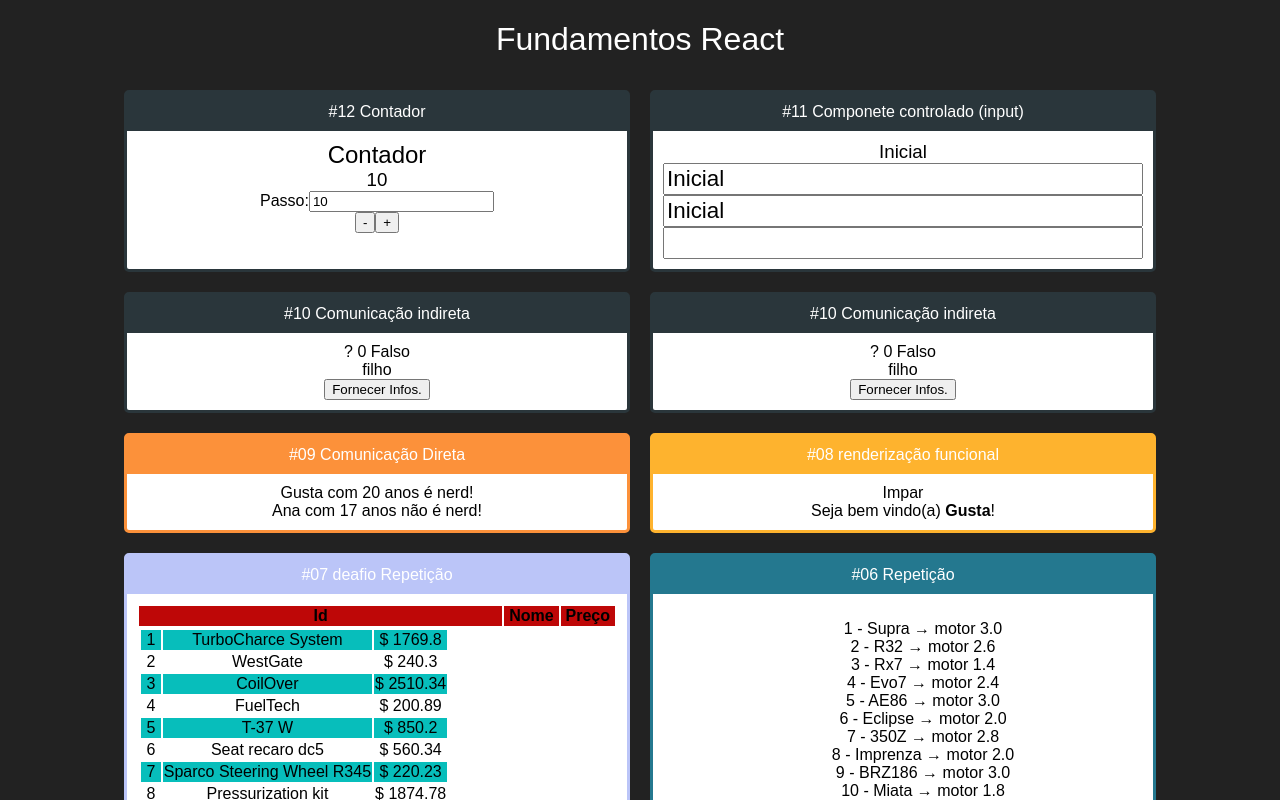
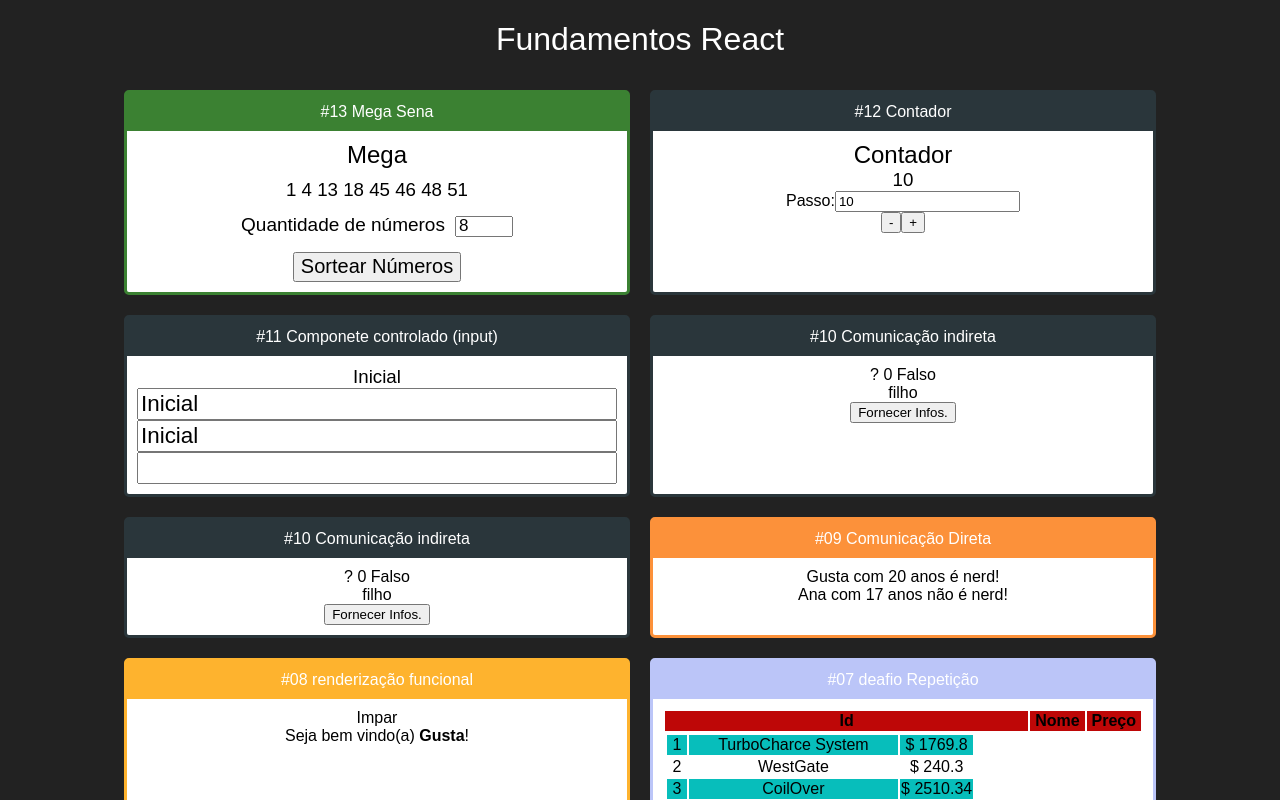
Before and after one commit to gustavo-silva-clear/Fundamentos_React, a React (Create React App) app: page / in a window 1280 px wide. Shown: the top 800 px of the page. Built offline with nearby package versions, Linux system fonts and the light colour scheme.

Commit message:
feat: Megasena Challenge

```diff
--- a/src/App.jsx
+++ b/src/App.jsx
@@ -2,6 +2,7 @@ import React from "react";
 import './App.css'
 
 
+import Mega from "./components/megaSena/Mega";
 import Contador from "./components/contador/Contador";
 import Input from "./components/formulario/Input";
 import IndiretaPai from "./components/comunicacao/IndiretaPai";
@@ -28,9 +29,15 @@ export default props => {
 
             <div className="Cards">
 
+                <Card titulo="#13 Mega Sena" color="#3b8132">
+
+                   <Mega qtde = {8}></Mega>
+
+                </Card>
+
                 <Card titulo="#12 Contador" color="#2A363B">
 
-                  <Contador numeroInicial = {10}></Contador>
+                    <Contador numeroInicial={10}></Contador>
 
                 </Card>
 
--- /dev/null
+++ b/src/components/megaSena/Mega.css
@@ -0,0 +1,28 @@
+.Mega input {
+
+    font-size: 17px;
+    width: 50px;
+    height: 15px; ;
+    margin-top: 15px;
+
+}
+
+.Mega label {
+
+    margin-top: 20px;
+    margin-right: 10px;
+    font-size: 19px;
+}
+
+.Mega button {
+margin-top: 15px;
+font-size: 20px;
+height: 30px;
+
+}
+
+.Mega h3{
+
+margin-top: 10px;
+
+}
--- /dev/null
+++ b/src/components/megaSena/Mega.jsx
@@ -0,0 +1,68 @@
+import React, { useState } from 'react'
+import './Mega.css'
+
+export default props => {
+
+    function gerarNumeroNaoContido(min, max, array) {
+
+        var aleatorio = (parseInt(Math.random() * (min + 1 - max)) + min)
+
+        if (aleatorio < 0) {
+
+            aleatorio = aleatorio * (-1)
+
+        }
+
+        return array.includes(aleatorio) ? gerarNumeroNaoContido(min, max, array) : aleatorio
+
+    }
+
+
+    function gerarNumeros(qtde) {
+
+        const numeros = Array(qtde).fill(0).reduce((nums) => {
+
+            const novoNumero = gerarNumeroNaoContido(1, 60, nums)
+
+            return [...nums, novoNumero]
+
+        }, []).sort((n1, n2) => n1 - n2)
+
+        return numeros
+
+    }
+
+    const [qtde, setQtde] = useState(props.qtde || 6)
+    const initNumbers = gerarNumeros(qtde)
+    const [numeros, setNumeros] = useState(initNumbers)
+
+    return (
+
+        <div className='Mega'>
+
+            <h2>Mega</h2>
+
+            <h3>{numeros.join(' ')}</h3>
+
+            <div>
+
+                <label>Quantidade de números</label>
+
+                <input
+                    type="number"
+                    value={qtde}
+                    onChange={(e) => {
+                        setQtde(+e.target.value)
+                        setNumeros(gerarNumeros(qtde))
+                    }
+                    }
+                />
+
+            </div>
+
+            <button onClick={(_) => setNumeros(gerarNumeros(qtde))}> Sortear Números</button>
+
+        </div>
+
+    )
+}
```
Also changed, not shown: src/components/megaSena/gerador.js (added, +26 -0 lines).
